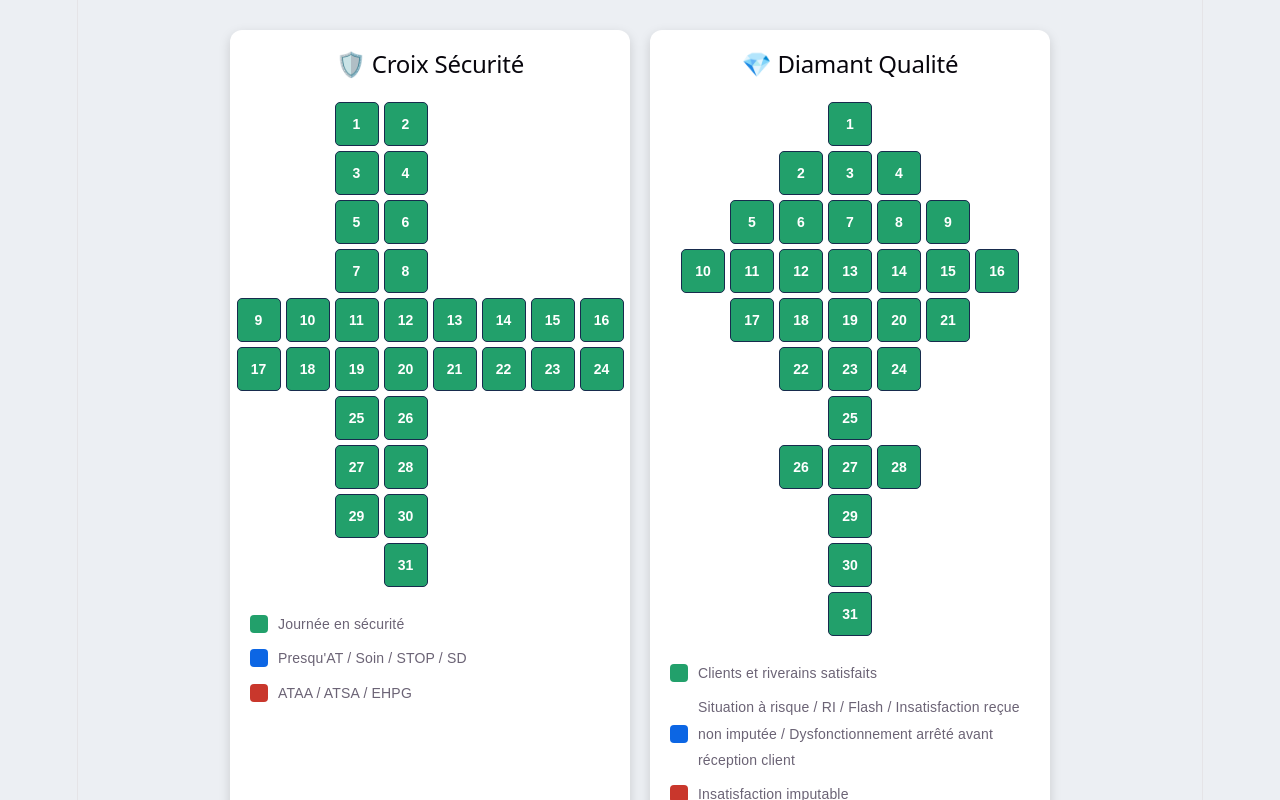
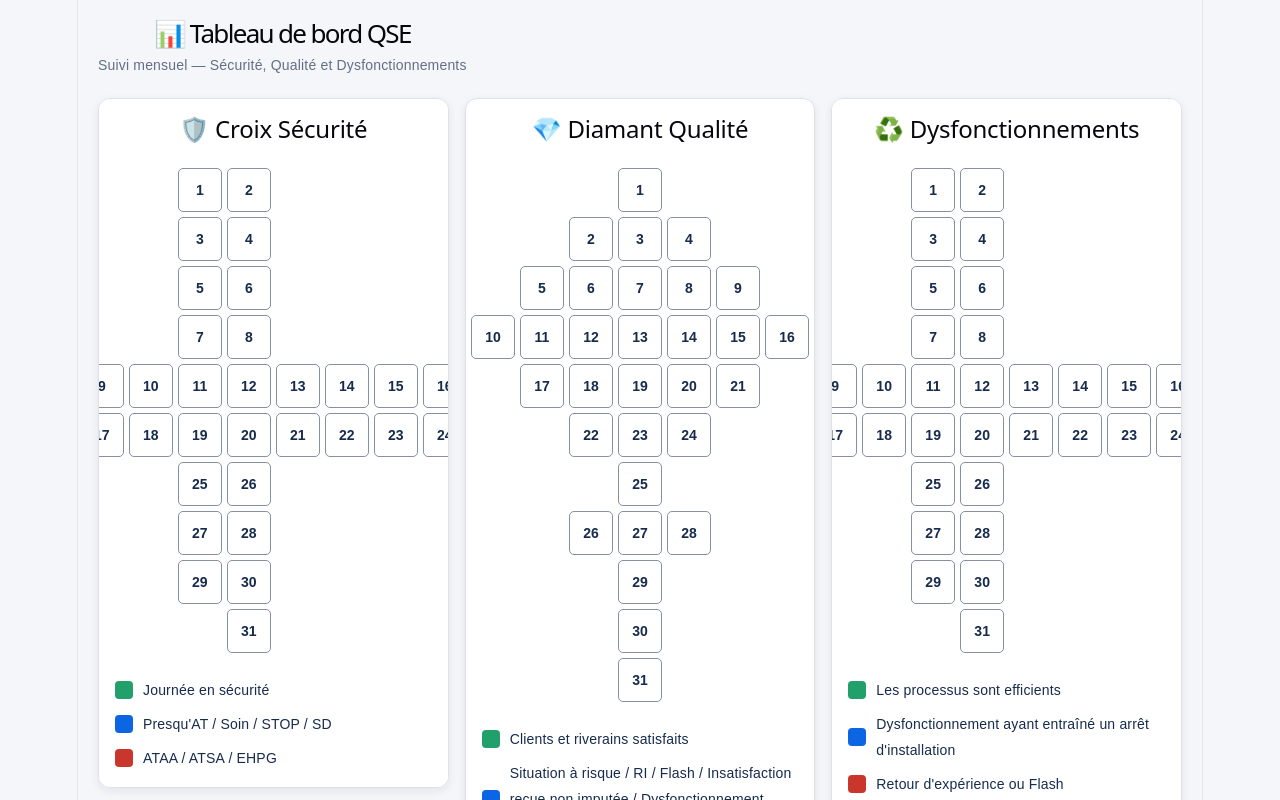
Before and after one commit to mvernizzi/qse-visual-indicators, a React (Vite) app: page / in a window 1280 px wide. Shown: the top 800 px of the page. Built offline with nearby package versions, Linux system fonts and the light colour scheme.

Commit message:
Sauvegarde avant refonte du tableau de bord QSE

```diff
--- a/src/App.css
+++ b/src/App.css
@@ -1,22 +1,91 @@
+* {
+  box-sizing: border-box;
+}
+
 body {
   margin: 0;
   font-family: Arial, Helvetica, sans-serif;
-  background: #eceff3;
+  background: #f4f6f9;
+  color: #172b4d;
 }
 
 .app {
+  width: 100%;
+  max-width: 1800px;
+  margin: 0 auto;
+  padding: 20px;
+}
+
+.dashboard-header {
   display: flex;
-  gap: 20px;
-  justify-content: center;
-  padding: 30px;
+  justify-content: space-between;
+  align-items: center;
+  gap: 16px;
   flex-wrap: wrap;
+  margin-bottom: 20px;
+}
+
+.dashboard-header h1 {
+  margin: 0;
+  font-size: 26px;
+}
+
+.dashboard-subtitle {
+  margin: 6px 0 0;
+  color: #626f86;
+  font-size: 14px;
+}
+
+.dashboard-grid {
+  display: grid;
+  grid-template-columns: repeat(3, minmax(0, 1fr));
+  gap: 16px;
+  align-items: start;
 }
 
 .card {
-  background: white;
+  min-width: 0;
+  background: #ffffff;
+  border: 1px solid #dfe1e6;
   border-radius: 12px;
-  box-shadow: 0 4px 12px rgba(0,0,0,.15);
+  box-shadow: 0 3px 10px rgba(9, 30, 66, 0.08);
+  padding: 16px;
+  overflow-x: auto;
+}
+
+.dashboard-history {
+  margin-top: 20px;
+  background: #ffffff;
+  border: 1px solid #dfe1e6;
+  border-radius: 12px;
   padding: 20px;
-  width: 360px;
-  min-height: 650px;
+  box-shadow: 0 3px 10px rgba(9, 30, 66, 0.08);
 }
+
+.dashboard-history h2 {
+  margin-top: 0;
+}
+
+@media (max-width: 1200px) {
+  .dashboard-grid {
+    grid-template-columns: repeat(2, minmax(0, 1fr));
+  }
+}
+
+@media (max-width: 760px) {
+  .app {
+    padding: 12px;
+  }
+
+  .dashboard-header h1 {
+    font-size: 22px;
+  }
+
+  .dashboard-grid {
+    grid-template-columns: minmax(0, 1fr);
+  }
+
+  .card {
+    padding: 12px;
+  }
+}
--- a/src/App.jsx
+++ b/src/App.jsx
@@ -5,7 +5,17 @@ import DysfunctionCross from "./components/DysfunctionCross";
 
 function App() {
   return (
-    <div className="app">
+    <main className="app">
+      <header className="dashboard-header">
+        <div>
+          <h1>📊 Tableau de bord QSE</h1>
+          <p className="dashboard-subtitle">
+            Suivi mensuel — Sécurité, Qualité et Dysfonctionnements
+          </p>
+        </div>
+      </header>
+
+      <section className="dashboard-grid">
         <div className="card">
           <SecurityCross />
         </div>
@@ -17,8 +27,8 @@ function App() {
         <div className="card">
           <DysfunctionCross />
         </div>
-
-    </div>
+      </section>
+    </main>
   );
 }
 
--- a/src/components/DysfunctionCross.jsx
+++ b/src/components/DysfunctionCross.jsx
@@ -24,6 +24,7 @@ function DysfunctionCross() {
   const [loading, setLoading] = useState(true);
   const [errorMessage, setErrorMessage] = useState("");
 
+  // Chargement des événements enregistrés dans Trello
   useEffect(() => {
     const loadEvents = async () => {
       try {
@@ -65,9 +66,8 @@ function DysfunctionCross() {
     loadEvents();
   }, []);
 
+  // Enregistrement des événements
   const saveEvents = async (updatedEvents) => {
-    setDayEvents(updatedEvents);
-
     if (trello) {
       await trello.set(
         "card",
@@ -81,8 +81,11 @@ function DysfunctionCross() {
         JSON.stringify(updatedEvents)
       );
     }
+
+    setDayEvents(updatedEvents);
   };
 
+  // Sélection d'un événement
   const selectEvent = async (event) => {
     if (selectedDay === null) {
       return;
@@ -101,6 +104,7 @@ function DysfunctionCross() {
     try {
       await saveEvents(updatedEvents);
 
+      // Création d'une carte pour les événements non verts
       if (event.color !== "green") {
         try {
           await createQseEventCard({
@@ -135,16 +139,16 @@ function DysfunctionCross() {
     }
   };
 
+  // Réinitialisation : la case redevient blanche
   const resetDay = async () => {
     if (selectedDay === null) {
       return;
     }
 
-    const updatedEvents = {
-      ...dayEvents
-    };
+    const day = selectedDay;
+    const updatedEvents = { ...dayEvents };
 
-    delete updatedEvents[selectedDay];
+    delete updatedEvents[day];
 
     setErrorMessage("");
 
@@ -153,12 +157,12 @@ function DysfunctionCross() {
       setSelectedDay(null);
     } catch (error) {
       console.error(
-        "Erreur remise en vert :",
+        "Erreur réinitialisation dysfonctionnement :",
         error
       );
 
       setErrorMessage(
-        "Impossible de remettre ce jour en vert."
+        "Impossible de réinitialiser ce jour."
       );
     }
   };
@@ -174,13 +178,11 @@ function DysfunctionCross() {
 
   return (
     <section className="security-indicator">
-
       <h2>♻️ Dysfonctionnements</h2>
 
       <div className="security-cross">
         {rows.flatMap((row, rowIndex) =>
           row.map((day, columnIndex) => {
-
             if (day === null) {
               return (
                 <div
@@ -192,8 +194,9 @@ function DysfunctionCross() {
 
             const selectedEvent = dayEvents[day];
 
+            // Blanc si aucun événement n'est enregistré
             const cellColor =
-              selectedEvent?.color || "green";
+              selectedEvent?.color || "white";
 
             return (
               <button
@@ -225,7 +228,6 @@ function DysfunctionCross() {
             <span
               className={`security-legend-color security-legend-${event.color}`}
             />
-
             <span>{event.label}</span>
           </div>
         ))}
@@ -261,10 +263,9 @@ function DysfunctionCross() {
             className="security-reset-button"
             onClick={resetDay}
           >
-            Remettre le jour {selectedDay} en vert
+            Remettre le jour {selectedDay} en blanc
           </button>
         )}
-
     </section>
   );
 }
--- a/src/components/QualityDiamond.css
+++ b/src/components/QualityDiamond.css
@@ -19,36 +19,47 @@
 .quality-day {
   width: 44px;
   height: 44px;
-  border: 1px solid #172b4d;
+  border: 1px solid #8590a2;
   border-radius: 5px;
   font-size: 14px;
   font-weight: 700;
   cursor: pointer;
-  color: white;
+  color: #172b4d;
   transition:
     transform 0.15s ease,
     box-shadow 0.15s ease;
 }
 
-.quality-day:hover {
-  transform: scale(1.08);
-  box-shadow: 0 3px 8px rgba(0, 0, 0, 0.25);
+/* Case blanche par défaut */
+.quality-day-white {
+  background-color: #ffffff;
+  color: #172b4d;
 }
 
+/* Couleurs des événements sélectionnés */
 .quality-day-green {
   background-color: #22a06b;
+  color: #ffffff;
 }
 
 .quality-day-blue {
   background-color: #0c66e4;
+  color: #ffffff;
 }
 
 .quality-day-red {
   background-color: #c9372c;
+  color: #ffffff;
 }
 
 .quality-day-black {
   background-color: #172b4d;
+  color: #ffffff;
+}
+
+.quality-day:hover {
+  transform: scale(1.08);
+  box-shadow: 0 3px 8px rgba(0, 0, 0, 0.25);
 }
 
 .quality-empty {
--- a/src/components/QualityDiamond.jsx
+++ b/src/components/QualityDiamond.jsx
@@ -25,6 +25,7 @@ function QualityDiamond() {
   const [loading, setLoading] = useState(true);
   const [errorMessage, setErrorMessage] = useState("");
 
+  // Chargement des événements enregistrés
   useEffect(() => {
     const loadEvents = async () => {
       try {
@@ -66,9 +67,8 @@ function QualityDiamond() {
     loadEvents();
   }, []);
 
+  // Enregistrement des événements
   const saveEvents = async (updatedEvents) => {
-    setDayEvents(updatedEvents);
-
     if (trello) {
       await trello.set(
         "card",
@@ -82,8 +82,11 @@ function QualityDiamond() {
         JSON.stringify(updatedEvents)
       );
     }
+
+    setDayEvents(updatedEvents);
   };
 
+  // Sélection d'un événement
   const selectEvent = async (event) => {
     if (selectedDay === null) {
       return;
@@ -102,6 +105,7 @@ function QualityDiamond() {
     try {
       await saveEvents(updatedEvents);
 
+      // Création d'une carte pour les événements non verts
       if (event.color !== "green") {
         try {
           await createQseEventCard({
@@ -136,16 +140,16 @@ function QualityDiamond() {
     }
   };
 
+  // Réinitialisation : la case redevient blanche
   const resetDay = async () => {
     if (selectedDay === null) {
       return;
     }
 
-    const updatedEvents = {
-      ...dayEvents
-    };
+    const day = selectedDay;
+    const updatedEvents = { ...dayEvents };
 
-    delete updatedEvents[selectedDay];
+    delete updatedEvents[day];
 
     setErrorMessage("");
 
@@ -154,12 +158,12 @@ function QualityDiamond() {
       setSelectedDay(null);
     } catch (error) {
       console.error(
-        "Erreur remise en vert :",
+        "Erreur réinitialisation jour qualité :",
         error
       );
 
       setErrorMessage(
-        "Impossible de remettre ce jour en vert."
+        "Impossible de réinitialiser ce jour."
       );
     }
   };
@@ -175,13 +179,11 @@ function QualityDiamond() {
 
   return (
     <section className="quality-indicator">
-
       <h2>💎 Diamant Qualité</h2>
 
       <div className="quality-diamond">
         {rows.flatMap((row, rowIndex) =>
           row.map((day, columnIndex) => {
-
             if (day === null) {
               return (
                 <div
@@ -193,8 +195,9 @@ function QualityDiamond() {
 
             const selectedEvent = dayEvents[day];
 
+            // Blanc si aucun événement n'est enregistré
             const cellColor =
-              selectedEvent?.color || "green";
+              selectedEvent?.color || "white";
 
             return (
               <button
@@ -207,7 +210,7 @@ function QualityDiamond() {
                 }}
                 title={
                   selectedEvent?.label ||
-                  "Clients et riverains satisfaits"
+                  "Aucun événement sélectionné"
                 }
               >
                 {day}
@@ -226,7 +229,6 @@ function QualityDiamond() {
             <span
               className={`quality-legend-color quality-legend-${event.color}`}
             />
-
             <span>{event.label}</span>
           </div>
         ))}
@@ -262,10 +264,9 @@ function QualityDiamond() {
             className="quality-reset-button"
             onClick={resetDay}
           >
-            Remettre le jour {selectedDay} en vert
+            Remettre le jour {selectedDay} en blanc
           </button>
         )}
-
     </section>
   );
 }
--- a/src/components/SecurityCross.css
+++ b/src/components/SecurityCross.css
@@ -19,36 +19,47 @@
 .security-day {
   width: 44px;
   height: 44px;
-  border: 1px solid #172b4d;
+  border: 1px solid #8590a2;
   border-radius: 5px;
   font-size: 14px;
   font-weight: 700;
   cursor: pointer;
-  color: white;
+  color: #172b4d;
   transition:
     transform 0.15s ease,
     box-shadow 0.15s ease;
 }
 
-.security-day:hover {
-  transform: scale(1.08);
-  box-shadow: 0 3px 8px rgba(0, 0, 0, 0.25);
+/* Case blanche par défaut */
+.security-day-white {
+  background-color: #ffffff;
+  color: #172b4d;
 }
 
+/* Couleurs des événements sélectionnés */
 .security-day-green {
   background-color: #22a06b;
+  color: #ffffff;
 }
 
 .security-day-blue {
   background-color: #0c66e4;
+  color: #ffffff;
 }
 
 .security-day-red {
   background-color: #c9372c;
+  color: #ffffff;
 }
 
 .security-day-black {
   background-color: #172b4d;
+  color: #ffffff;
+}
+
+.security-day:hover {
+  transform: scale(1.08);
+  box-shadow: 0 3px 8px rgba(0, 0, 0, 0.25);
 }
 
 .security-empty {
--- a/src/components/SecurityCross.jsx
+++ b/src/components/SecurityCross.jsx
@@ -24,7 +24,7 @@ function SecurityCross() {
   const [loading, setLoading] = useState(true);
   const [errorMessage, setErrorMessage] = useState("");
 
-  // Chargement des événements enregistrés
+  // Chargement des événements enregistrés dans Trello
   useEffect(() => {
     const loadEvents = async () => {
       try {
@@ -66,10 +66,8 @@ function SecurityCross() {
     loadEvents();
   }, []);
 
-  // Enregistrement des couleurs / événements
+  // Enregistrement des événements sans effacer l'historique
   const saveEvents = async (updatedEvents) => {
-    setDayEvents(updatedEvents);
-
     if (trello) {
       await trello.set(
         "card",
@@ -83,9 +81,11 @@ function SecurityCross() {
         JSON.stringify(updatedEvents)
       );
     }
+
+    setDayEvents(updatedEvents);
   };
 
-  // Lorsqu'un événement est choisi
+  // Sélection d'un événement
   const selectEvent = async (event) => {
     if (selectedDay === null) {
       return;
@@ -98,16 +98,13 @@ function SecurityCross() {
       [day]: event
     };
 
-    // On ferme immédiatement la fenêtre de sélection
     setSelectedDay(null);
     setErrorMessage("");
 
     try {
-      // 1. Enregistrement de la couleur
       await saveEvents(updatedEvents);
 
-      // 2. Si événement différent du vert :
-      // création de la carte dans "Événements QSE"
+      // Création d'une carte uniquement pour les événements non verts
       if (event.color !== "green") {
         try {
           await createQseEventCard({
@@ -125,8 +122,6 @@ function SecurityCross() {
             error
           );
 
-          // Pas de popup :
-          // on affiche simplement un message sous l'indicateur
           setErrorMessage(
             "La couleur a été enregistrée, mais la carte Événements QSE n'a pas pu être créée."
           );
@@ -144,17 +139,17 @@ function SecurityCross() {
     }
   };
 
-  // Remise d'un jour en vert
+  // Réinitialisation d'un jour : suppression de l'événement,
+  // puis affichage d'une case blanche
   const resetDay = async () => {
     if (selectedDay === null) {
       return;
     }
 
-    const updatedEvents = {
-      ...dayEvents
-    };
+    const day = selectedDay;
+    const updatedEvents = { ...dayEvents };
 
-    delete updatedEvents[selectedDay];
+    delete updatedEvents[day];
 
     setErrorMessage("");
 
@@ -163,17 +158,16 @@ function SecurityCross() {
       setSelectedDay(null);
     } catch (error) {
       console.error(
-        "Erreur remise en vert :",
+        "Erreur réinitialisation jour sécurité :",
         error
       );
 
       setErrorMessage(
-        "Impossible de remettre ce jour en vert."
+        "Impossible de réinitialiser ce jour."
       );
     }
   };
 
-  // Affichage pendant le chargement
   if (loading) {
     return (
       <section className="security-indicator">
@@ -185,15 +179,11 @@ function SecurityCross() {
 
   return (
     <section className="security-indicator">
-
       <h2>🛡️ Croix Sécurité</h2>
 
-      {/* Croix Sécurité */}
       <div className="security-cross">
         {rows.flatMap((row, rowIndex) =>
           row.map((day, columnIndex) => {
-
-            // Cases vides servant à dessiner la croix
             if (day === null) {
               return (
                 <div
@@ -205,8 +195,9 @@ function SecurityCross() {
 
             const selectedEvent = dayEvents[day];
 
+            // Blanc si aucun événement n'est enregistré
             const cellColor =
-              selectedEvent?.color || "green";
+              selectedEvent?.color || "white";
 
             return (
               <button
@@ -219,7 +210,7 @@ function SecurityCross() {
                 }}
                 title={
                   selectedEvent?.label ||
-                  "Journée en sécurité"
+                  "Aucun événement sélectionné"
                 }
               >
                 {day}
@@ -229,7 +220,6 @@ function SecurityCross() {
         )}
       </div>
 
-      {/* Légende */}
       <div className="security-legend">
         {securityEvents.map((event) => (
           <div
@@ -239,13 +229,11 @@ function SecurityCross() {
             <span
               className={`security-legend-color security-legend-${event.color}`}
             />
-
             <span>{event.label}</span>
           </div>
         ))}
       </div>
 
-      {/* Message uniquement en cas d'erreur */}
       {errorMessage && (
         <p
           style={{
@@ -257,7 +245,6 @@ function SecurityCross() {
         </p>
       )}
 
-      {/* Fenêtre normale de sélection de l'événement */}
       <EventDialog
         isOpen={selectedDay !== null}
         title={
@@ -270,7 +257,6 @@ function SecurityCross() {
         onClose={() => setSelectedDay(null)}
       />
 
-      {/* Remise en vert */}
       {selectedDay !== null &&
         dayEvents[selectedDay] && (
           <button
@@ -278,10 +264,9 @@ function SecurityCross() {
             className="security-reset-button"
             onClick={resetDay}
           >
-            Remettre le jour {selectedDay} en vert
+            Remettre le jour {selectedDay} en blanc
           </button>
         )}
-
     </section>
   );
 }
```
Lines whose indentation alone changed are shown as unchanged.
